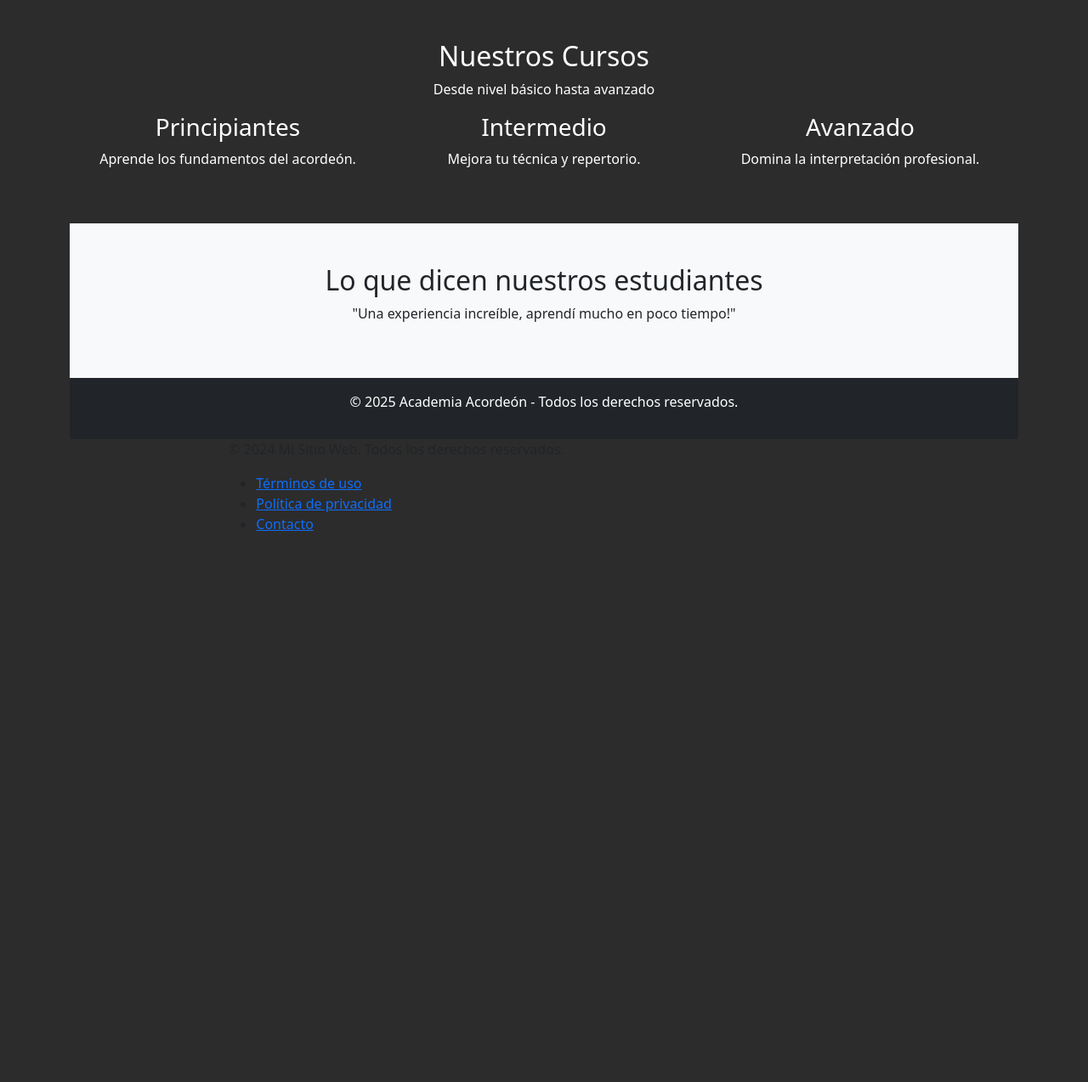
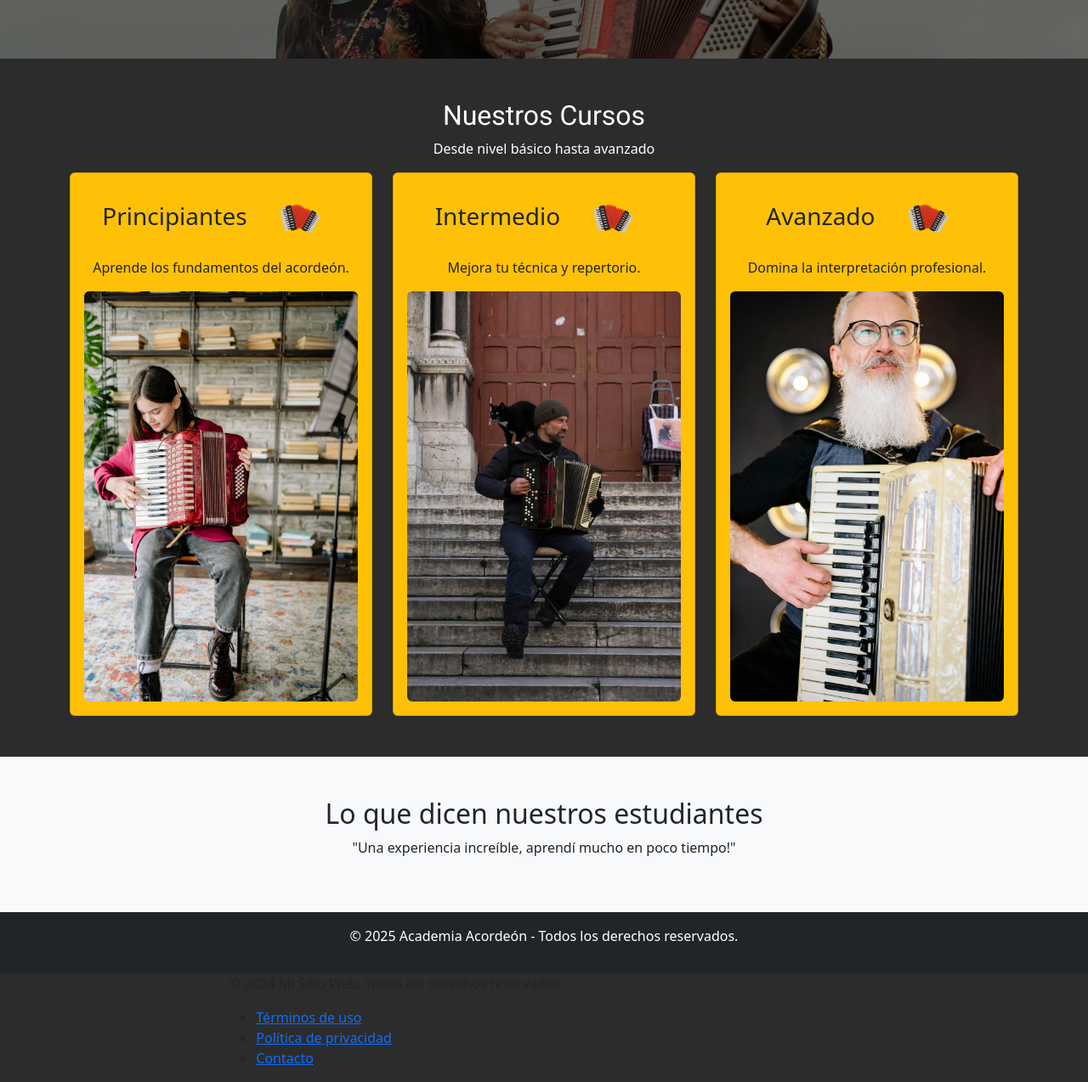
Before and after one commit to Diegorcb27/proyecto_acordeon, a Django app: page / in a window 1280 px wide. Shown: the part 527-1801 px from the top of the page at 85% size. Before the commit the page ends 1152 px from the top, so only its background shows below. Run offline with Django 5.2, Linux system fonts and the light colour scheme.

Commit message:
change 13.6.25

```diff
--- a/core/templates/core/base.html
+++ b/core/templates/core/base.html
@@ -17,15 +17,30 @@
       integrity="sha384-T3c6CoIi6uLrA9TneNEoa7RxnatzjcDSCmG1MXxSR1GAsXEV/Dwwykc2MPK8M2HN"
       crossorigin="anonymous"
     />
+    <!-- Estilos css -->
     <link rel="stylesheet" href="{% static 'core/css/base.css' %}" />
+
+    <!-- fuentes -->
+    <link rel="preconnect" href="https://fonts.googleapis.com" />
+    <link rel="preconnect" href="https://fonts.gstatic.com" crossorigin />
+    <link
+      href="https://fonts.googleapis.com/css2?family=Montserrat:ital,wght@0,100..900;1,100..900&family=Roboto:ital,wght@0,100..900;1,100..900&display=swap"
+      rel="stylesheet"
+    />
   </head>
 
-  <body>
+  <body style="padding: 0%">
+    <!-- <img src="{% static 'core/img/acordeon.jpg' %}" alt=""> -->
     <header>
       <!-- place navbar here -->
       <nav class="navbar navbar-expand-lg">
         <div class="container-fluid">
-          <a class="navbar-brand" href="#">Academia Acordeon</a>
+          <a class="navbar-brand" href="#"
+            ><img
+              src="{% static 'core/img/vector-sinfondo.png' %}"
+              alt="logo"
+              class="img-fluid logo"
+          /></a>
           <button
             class="navbar-toggler"
             type="button"
--- a/core/templates/core/home.html
+++ b/core/templates/core/home.html
@@ -1,33 +1,55 @@
-{% extends 'core/base.html' %} {% load static %} {% block title %}Inicio{%endblock %} {% block content %}
+{% extends 'core/base.html' %} {% load static %} {% block title %} Inicio {% endblock %} {% block content %}
 
 <link rel="stylesheet" href="{% static 'core/css/home.css' %}" />
 
-<div class="container container_1">
+<div class="container-fluid container_1" style="padding: 0%">
   <div style="padding-top: 50px; text-align: center">
     <header class="bg-primary text-white text-center py-5">
       <div class="texto_bienvenido">
-        <h1>Bienvenido a Academia Acordeón</h1>
+        <h1>BIENVENIDO A</h1>
+        <h1>LA ACADEMIA DEL ACORDEÓN</h1>
         <p>Aprende a tocar el acordeón con los mejores maestros</p>
-        <a href="#" class="btn btn-light">Conocenos</a>
+        <a href="#" class="btn btn-warning">CONOCENOS</a>
       </div>
     </header>
 
-    <!-- Sección de Cursos -->
     <section class="container container_2 my-5 text-center">
-      <h2>Nuestros Cursos</h2>
+      <h2 class="title">Nuestros Cursos</h2>
       <p>Desde nivel básico hasta avanzado</p>
-      <div class="row">
+      <div class="row g-4">
+        <!-- g-4 agrega espacio entre tarjetas -->
         <div class="col-md-4">
-          <h3>Principiantes</h3>
-          <p>Aprende los fundamentos del acordeón.</p>
+          <div class="card curso-card text-dark bg-warning h-100">
+            <div class="card-body">
+              <h3 class="card-title">Principiantes  <img src="{% static 'core/img/acordeon_icono.png' %}" alt="icono_acordeon" class="icono-acordeon" ></h3>
+              <p class="card-text">Aprende los fundamentos del acordeón.</p>
+              <div>
+                <img src="{% static 'core/img/principiante.jpg' %}" alt="" class="img-fluid rounded mx-auto d-block">
+              </div>
+            </div>
+          </div>
         </div>
         <div class="col-md-4">
-          <h3>Intermedio</h3>
-          <p>Mejora tu técnica y repertorio.</p>
+          <div class="card curso-card text-dark bg-warning h-100">
+            <div class="card-body">
+              <h3 class="card-title">Intermedio <img src="{% static 'core/img/acordeon_icono.png' %}" alt="icono_acordeon" class="icono-acordeon" ></h3>
+              <p class="card-text">Mejora tu técnica y repertorio.</p>
+              <div>
+                <img src="{% static 'core/img/intermedio2.jpg' %}" alt="" class="img-fluid rounded mx-auto d-block">
+              </div>
+            </div>
+          </div>
         </div>
         <div class="col-md-4">
-          <h3>Avanzado</h3>
-          <p>Domina la interpretación profesional.</p>
+          <div class="card curso-card text-dark bg-warning h-100">
+            <div class="card-body">
+              <h3 class="card-title">Avanzado  <img src="{% static 'core/img/acordeon_icono.png' %}" alt="icono_acordeon" class="icono-acordeon" ></h3>
+              <p class="card-text">Domina la interpretación profesional.</p>
+              <div>
+                <img src="{% static 'core/img/avanzado.jpg' %}" alt="" class="img-fluid rounded mx-auto d-block">
+              </div>
+            </div>
+          </div>
         </div>
       </div>
     </section>
--- a/static/core/css/base.css
+++ b/static/core/css/base.css
@@ -1,3 +1,55 @@
+body, html {
+  background-color: #2c2c2c;
+  border-radius: 10px;
+  margin: 0;
+  padding: 0;
+  width: 100%;
+}
+
 .navbar {
+  background-color:  #f2cc39;
+
+}
+
+.dropdown-menu {
   background-color: #f2cc39;
+  color: #000; /* Para asegurar contraste con el fondo */
 }
+
+
+
+.nav-link{
+  font-family: "Roboto", sans-serif;
+  font-optical-sizing: auto;
+  font-weight:700 ;
+  font-size: large;
+  font-style: normal;
+  font-variation-settings:
+    "wdth" 100;
+}
+
+.logo{
+  max-height: 120px;
+  margin-left: 30px;
+
+}
+
+.btn{
+  background-color: #f2cc39;
+  border-radius: 10px;
+  font-family: "Roboto", sans-serif;
+  font-optical-sizing: auto;
+  font-weight:700 ;
+  font-style: normal;
+  font-variation-settings:
+    "wdth" 100;
+  color: black;
+  padding: 10px;
+  border: none;
+  margin: 0;
+  margin-left: 10px;
+  margin-top: 5px;
+  margin-bottom: 5px;
+  cursor: pointer;
+  transition: 0.3s;
+}
--- a/static/core/css/home.css
+++ b/static/core/css/home.css
@@ -1,15 +1,21 @@
 .bg-primary {
   position: relative;
-  background-image: url('/static/core/img/acordeon.jpg');
+  background-image: url('/static/core/img/acordeon2.jpg');
   background-size: cover; /* Mantiene el tamaño adecuado sin recortes */
   background-position: center; /* Centra la imagen */
   background-repeat: no-repeat;
   height: 50vh; /* Mantiene la altura completa */
+  width: 100%; /* Mantiene el ancho completo */;
+}
+
+.container_1{
+  width: 100%; /* Mantiene el ancho completo */;
 }
 
 .bg-primary::before {
   content: "";
   position: absolute;
+  width: 100%; /* Mantiene el ancho completo */;
   top: 0;
   left: 0;
   width: 100%;
@@ -21,6 +27,11 @@
 
 .texto_bienvenido {
   position: absolute;
+  font-family: "Montserrat", sans-serif;
+  font-optical-sizing: auto;
+  font-weight:900;
+  font-size:x-large;
+  font-style: normal;
   top: 50%;
   left: 50%;
   transform: translate(-50%, -50%);
@@ -29,12 +40,32 @@
 
 }
 
-body {
+.title{
+  font-family: "Roboto", sans-serif;
+  font-optical-sizing: auto;
+  font-weight:400 ;
+  font-style: normal;
+  font-variation-settings:
+    "wdth" 100;
+}
+
+
+
+body{
   background-color: #2c2c2c;
-  padding: 20px; /* Espaciado interno */
-  border-radius: 10px; /* Bordes redondeados opcionales */
+  margin: 0;
+  padding: 0;
+  width: 100%;
 }
 
 .container_2{
 color: white;
 }
+
+
+.icono-acordeon {
+  height: 75px;
+  width: auto;
+  margin-left: 8px;
+  vertical-align: middle;
+}
```
Also changed, not shown: static/core/img/acordeon2.jpg (added), static/core/img/acordeon_icono.png (added), static/core/img/avanzado.jpg (added), static/core/img/intermedio.jpg (added), static/core/img/intermedio2.jpg (added), static/core/img/principiante.jpg (added), 2 other files.
